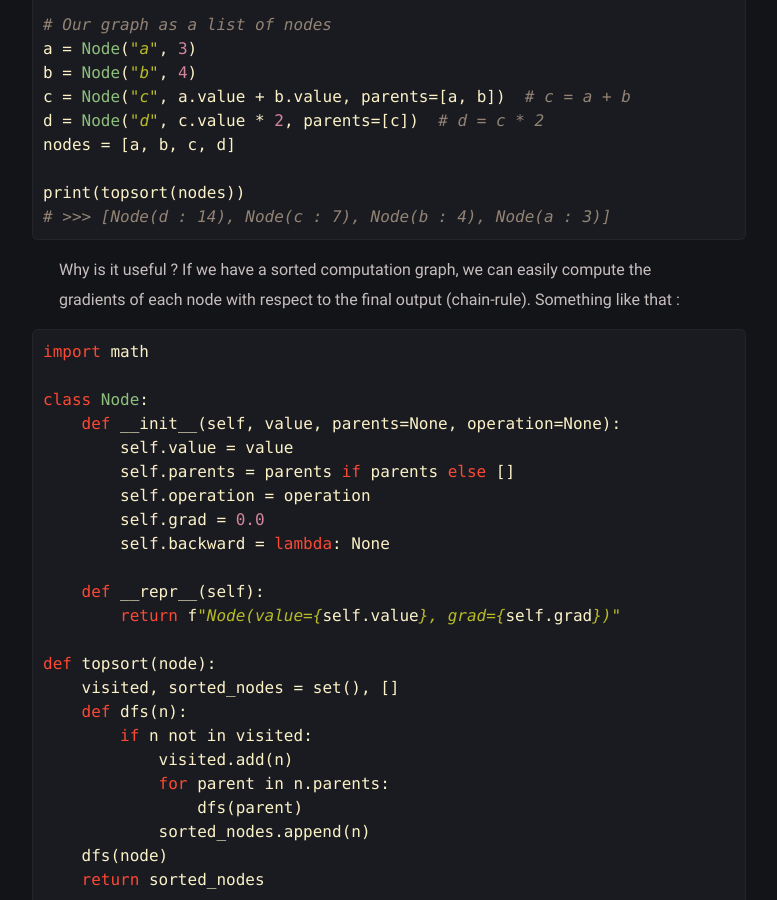
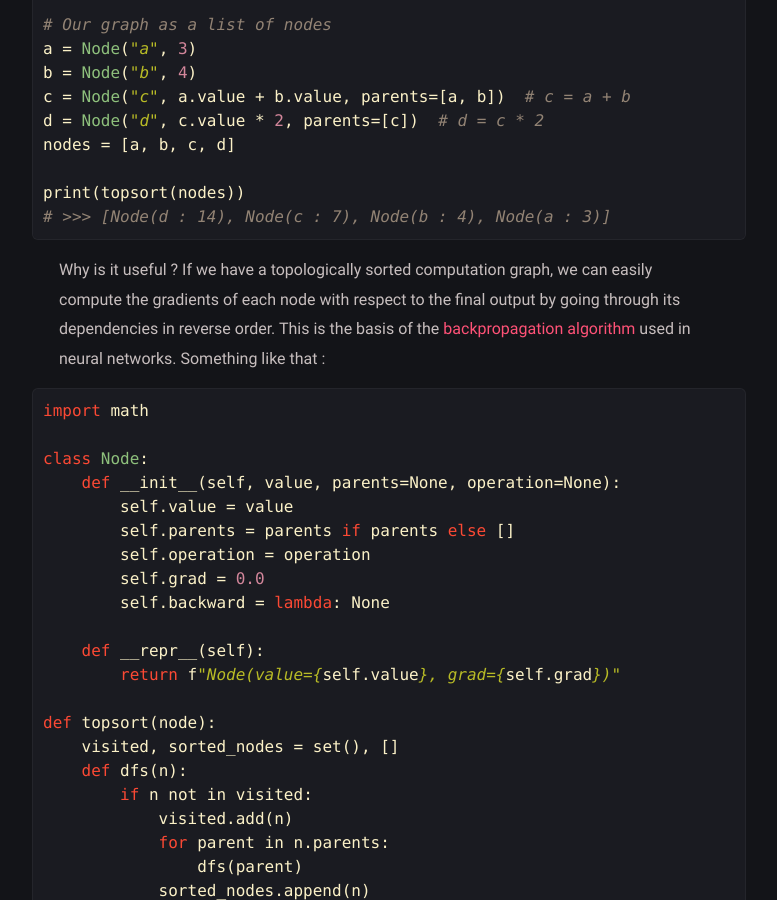
Before and after one commit to Cyril9227/cyril9227.github.io, a Jekyll site: the page built from _posts/topsort/2024-09-19-topsort.md, in a window 1280 px wide and 900 px high, scrolled down 3982 px. Shown: the whole window, without its empty margins (251-1028 px from the left). Built offline with Jekyll 4.4.1, drawn with Linux system fonts in a browser that asks for light colours; some of the changed text lies outside the part shown.

Commit message:
maybe add some chain rule / autograd explanation

````diff
--- a/_posts/topsort/2024-09-19-topsort.md
+++ b/_posts/topsort/2024-09-19-topsort.md
@@ -146,7 +146,7 @@ print(topsort(nodes))
 # >>> [Node(d : 14), Node(c : 7), Node(b : 4), Node(a : 3)]
 ```
 
-Why is it useful ? If we have a sorted computation graph, we can easily compute the gradients of each node with respect to the final output (chain-rule). Something like that :
+Why is it useful ? If we have a topologically sorted computation graph, we can easily compute the gradients of each node with respect to the final output by going through its dependencies in reverse order. This is the basis of the [backpropagation algorithm](https://en.wikipedia.org/wiki/Backpropagation) used in neural networks. Something like that :
 
 ```python
 import math
````
Also changed, not shown: assets/img/topsort/for_honored_customer.png (added).
